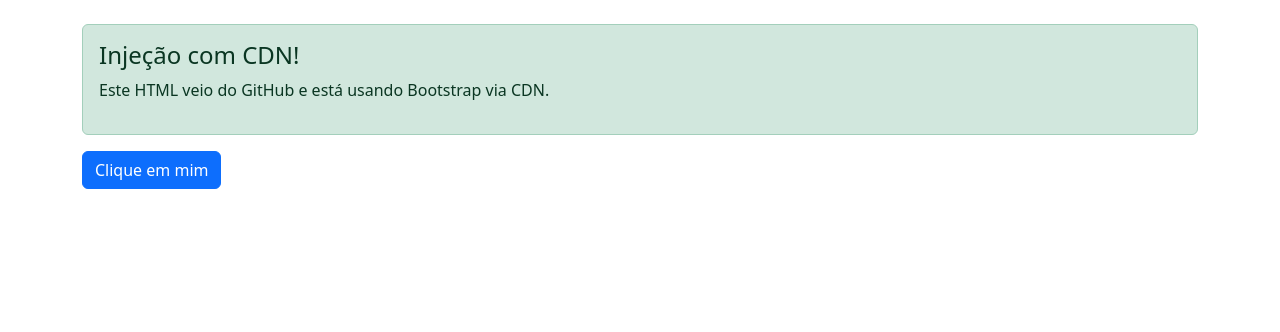
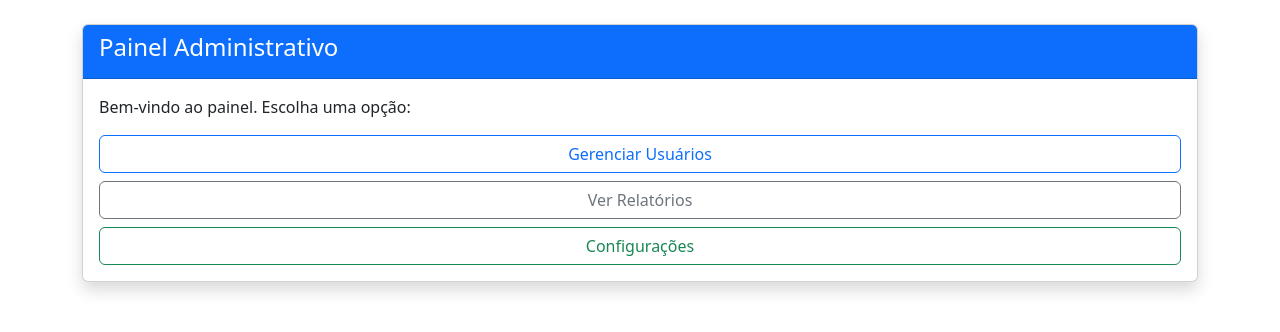
Before and after one commit to Gitscriptz/Ken-ai-p, a plain HTML site: page ken.html in a window 1280 px wide. Drawn offline with nearby package versions, Linux system fonts and the light colour scheme.

Commit message:
Update ken.html

```diff
--- a/ken.html
+++ b/ken.html
@@ -1,18 +1,21 @@
-<!-- Bootstrap CSS via CDN -->
+<!-- Bootstrap CSS -->
 <link href="https://cdn.jsdelivr.net/npm/bootstrap@5.3.3/dist/css/bootstrap.min.css" rel="stylesheet">
 
 <div class="container mt-4">
-  <div class="alert alert-success" role="alert">
-    <h4 class="alert-heading">Injeção com CDN!</h4>
-    <p>Este HTML veio do GitHub e está usando Bootstrap via CDN.</p>
+  <div class="card shadow">
+    <div class="card-header bg-primary text-white">
+      <h4>Painel Administrativo</h4>
+    </div>
+    <div class="card-body">
+      <p>Bem-vindo ao painel. Escolha uma opção:</p>
+      <div class="d-grid gap-2">
+        <button class="btn btn-outline-primary" onclick="alert('Gerenciar Usuários')">Gerenciar Usuários</button>
+        <button class="btn btn-outline-secondary" onclick="alert('Ver Relatórios')">Ver Relatórios</button>
+        <button class="btn btn-outline-success" onclick="alert('Configurações')">Configurações</button>
+      </div>
+    </div>
   </div>
-  <button id="btnTest" class="btn btn-primary">Clique em mim</button>
 </div>
 
-<!-- jQuery + JS personalizado -->
-<script src="https://code.jquery.com/jquery-3.7.1.min.js"></script>
-<script>
-  $('#btnTest').on('click', function () {
-    alert("Botão funcionando com jQuery via CDN!");
-  });
-</script>
+<!-- Bootstrap JS (opcional) -->
+<script src="https://cdn.jsdelivr.net/npm/bootstrap@5.3.3/dist/js/bootstrap.bundle.min.js"></script>
```
